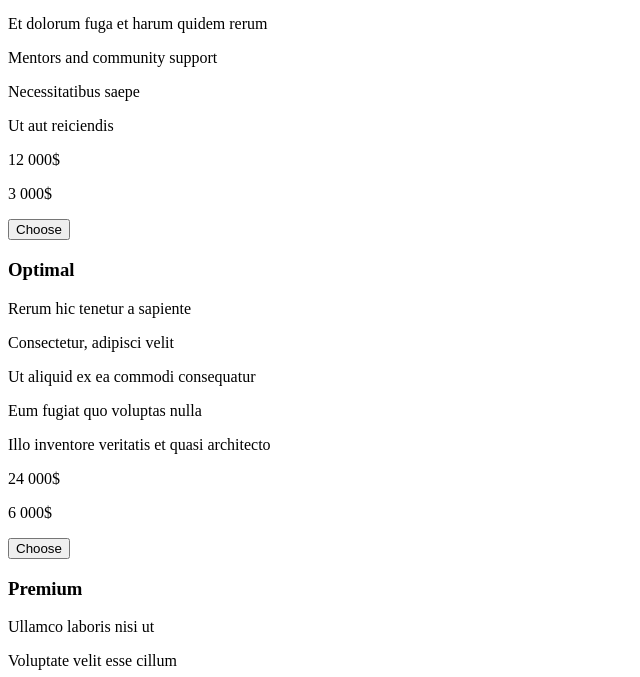
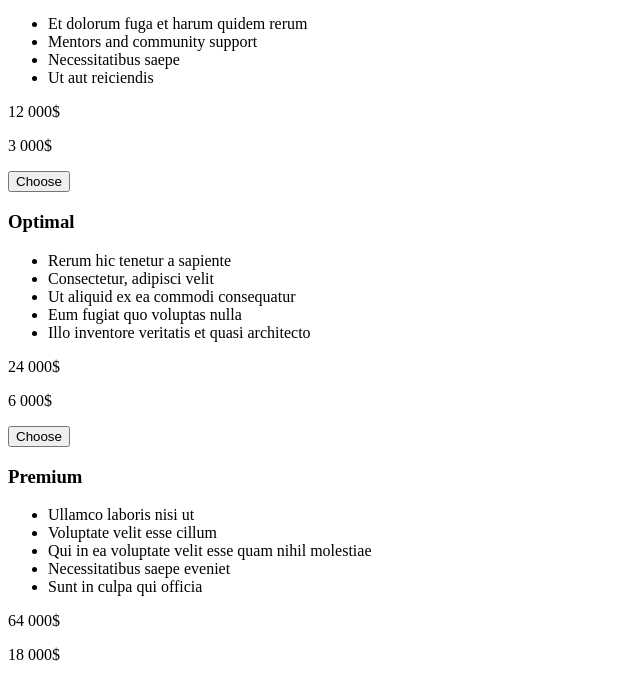
Before and after one commit to voloshka89b/hw4, a plain HTML site: page index.html in a window 1280 px wide. Shown: the part 1291-1968 px from the top of the page, without its empty margins (0-640 px from the left). Drawn offline with Linux system fonts and the light colour scheme.

Commit message:
hw-markup

```diff
--- a/index.html
+++ b/index.html
@@ -2,6 +2,9 @@
 <html lang="en">
 <head>
     <meta charset="UTF-8">
+    <link rel="preconnect" href="https://fonts.googleapis.com">
+    <link rel="preconnect" href="https://fonts.gstatic.com" crossorigin>
+    <link href="https://fonts.googleapis.com/css2?family=Inter:ital,opsz,wght@0400;700&display=swap" rel="stylesheet">
     <title>Title</title>
 </head>
 <body>
@@ -109,19 +112,19 @@
 
             </div>
             <div class="designer__Vacancies">
-                <div class="Vacancies">
-                    <p class="Vacancies__number">
+                <div class="vacancies">
+                    <p class="vacancies__number">
                         4 225
                     </p>
-                    <p class="Vacancies__description">
+                    <p class="vacancies__description">
                         Vacancies
                     </p>
                     <hr/>
-                    <p class="Vacancies__text">
+                    <p class="vacancies__text">
                         Vero eos et accusamus
                     </p>
                 </div>
-                <div class="Portfolio">
+                <div class="portfolio">
                     <h3 class="Portfolio__title">
                         Portfolio
                     </h3>
@@ -131,7 +134,7 @@
                         Illustrator, Photoshop, InDesign and Figma
                     </p>
                 </div>
-                <div class="Internship">
+                <div class="internship">
                     <h3 class="Internship__title">
                         Internship
                     </h3>
@@ -142,7 +145,7 @@
 
                     </p>
                 </div>
-                <div class="Certificate">
+                <div class="certificate">
                     <h3 class="Certificate__title">
                         Portfolio
                     </h3>
@@ -155,91 +158,97 @@
                 </div>
             </div>
         </div>
-        <section class="Price">
-            <div class="Discover__Prices">
+        <section class="price">
+            <div class="discover__Prices">
                 <h2 class="Price__title">
                     Discover Our
                     Prices
                 </h2>
             </div>
-            <div class="Prices__kinds">
-                <h3 class="Base__kind">
+            <div class="prices__kinds">
+                <h3 class="base__kind">
                     Base
                 </h3>
-                <p class="Base__conditions">
+                <ul>
+                <li class="base__conditions">
                     Et dolorum fuga et harum quidem rerum
-                </p>
-                <p class="Base__conditions">
+                </li>
+                <li class="base__conditions">
                     Mentors and community support
-                </p>
-                <p class="Base__conditions">
+                </li>
+                <li class="base__conditions">
                     Necessitatibus saepe
-                </p>
-                <p class="Base__conditions">
+                </li>
+                <li class="base__conditions">
                     Ut aut reiciendis
-                </p>
-                <p class="Base__price">
+                </li>
+                </ul>
+                <p class="base__price">
                     12 000$
                 </p>
-                <p class="Base__price">
+                <p class="base__price">
                     3 000$
                 </p>
                 <button class="button">
                     Choose
                 </button>
             </div>
-            <div class="Prices__kinds">
-                <h3 class="Optimal__kind">
+            <div class="prices__kinds">
+                <h3 class="optimal__kind">
                     Optimal
                 </h3>
-                <p class="Optimal__conditions">
+                <ul>
+                <li class="optimal__conditions">
                     Rerum hic tenetur a sapiente
-                </p>
-                <p class="Optimal__conditions">
+                </li>
+                <li class="optimal__conditions">
                     Consectetur, adipisci velit
-                </p>
-                <p class="Optimal__conditions">
+                </li>
+                <li class="optimal__conditions">
                     Ut aliquid ex ea commodi consequatur
-                </p>
-                <p class="Optimal__conditions">
+                </li>
+                <li class="optimal__conditions">
                     Eum fugiat quo voluptas nulla
-                </p>
-                <p class="Optimal__conditions">
+                </li>
+                <li class="optimal__conditions">
                     Illo inventore veritatis et quasi architecto
-                </p>
-                <p class="Optimal__price">
+                </li>
+                </ul>
+                <p class="optimal__price">
                     24 000$
                 </p>
-                <p class="Optimal__price">
+                <p class="optimal__price">
                     6 000$
                 </p>
                 <button class="button">
                     Choose
                 </button>
             </div>
-            <div class="Prices__kinds">
-                <h3 class="Premium__kind">
+            <div class="prices__kinds">
+                <h3 class="premium__kind">
                     Premium
                 </h3>
-                <p class="Premium__conditions">
+                <ul>
+                <li class="premium__conditions">
                     Ullamco laboris nisi ut
-                </p>
-                <p class="Premium__conditions">
+                </li>
+                <li class="premium__conditions">
                     Voluptate velit esse cillum
-                </p>
-                <p class="Premium__conditions">
+                </li>
+                <li class="premium__conditions">
                     Qui in ea voluptate velit esse quam nihil molestiae
-                </p>
-                <p class="Premium__conditions">
+                </li>
+                <li class="premium__conditions">
                     Necessitatibus saepe eveniet
-                </p>
-                <p class="Premium__conditions">
+                </li>
+                <li class="premium__conditions">
                     Sunt in culpa qui officia
-                </p>
-                <p class="Premium__price">
+                </li>
+                </ul>
+                <p class="premium__price">
                     64 000$
                 </p>
-                <p class="Premium__price">
+                <p class="premium__price">
                     18 000$
                 </p>
                 <button class="button">
```
Also changed, not shown: template_img/Icon Courses.svg (added), template_img/Icon En.svg (added), template_img/business-finance-employment-female-successful-entrepreneurs-concept-confident-smiling-asian-businesswoman-office-worker-white-suit-glasses-using-laptop-help-clients 1.png (added), template_img/logo.svg (added).
